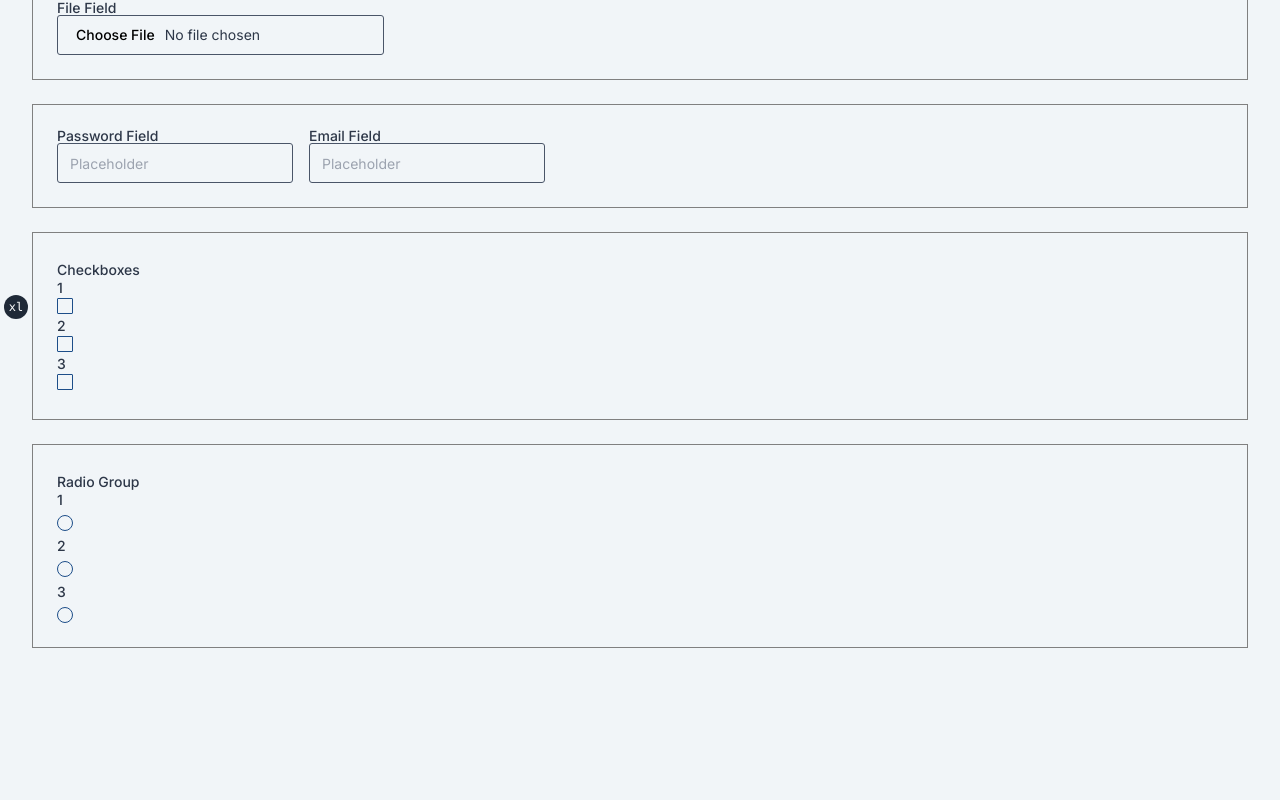
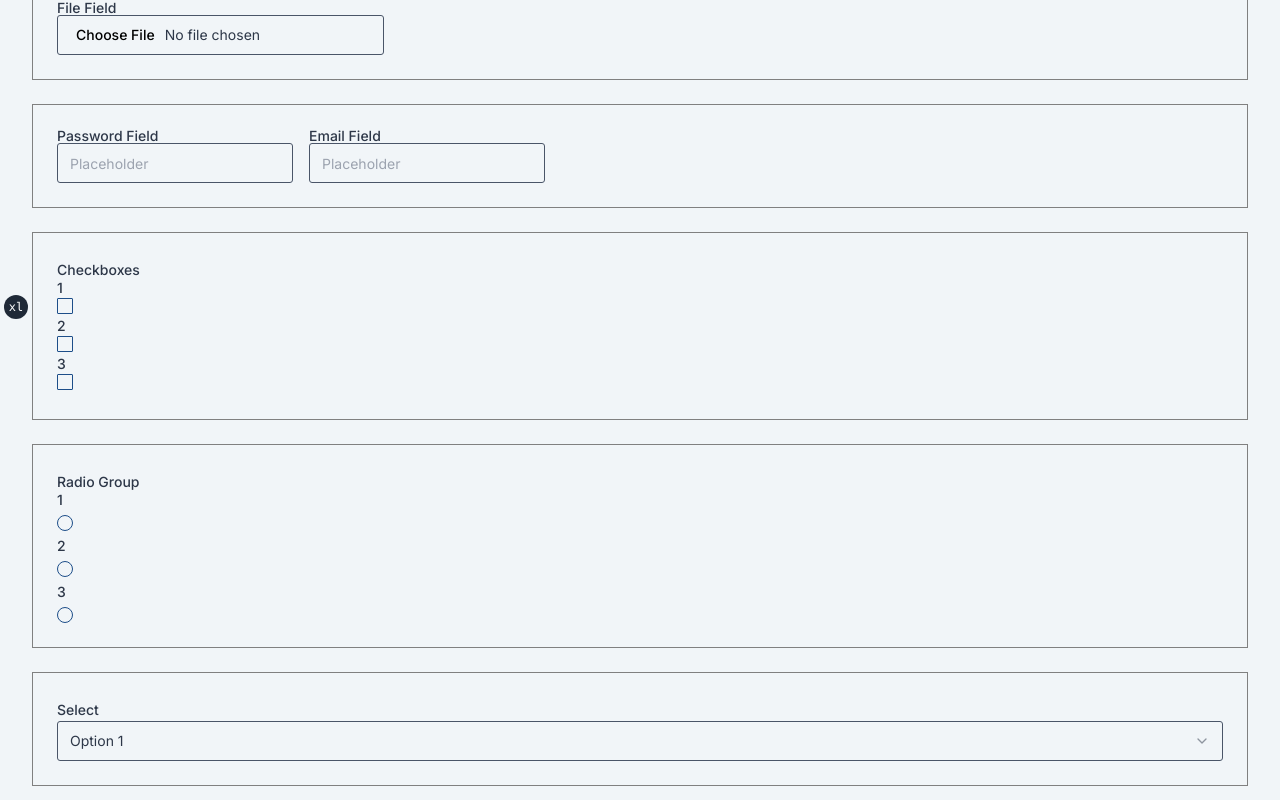
Before and after one commit to rpalermodrums/ryan-uilib, a Next.js app: page /inputs in a window 1280 px wide. Shown: the part 477-1277 px from the top of the page. Before the commit the page ends 1165 px from the top, so only its background shows below. Built offline with nearby package versions, Linux system fonts and the light colour scheme.

Commit message:
add select component

```diff
--- a/app/inputs/page.tsx
+++ b/app/inputs/page.tsx
@@ -2,6 +2,7 @@ import { Input } from "@/components/ui/input"
 import { Checkbox } from "@/components/ui/checkbox"
 import { Label } from "@/components/ui/label"
 import { RadioGroup, RadioGroupItem } from "@/components/ui/radio-group"
+import { Select, SelectContent, SelectGroup, SelectItem, SelectSeparator, SelectTrigger } from "@/components/ui/select"
 
 export default function IndexPage() {
   return (
@@ -47,6 +48,31 @@ export default function IndexPage() {
           <RadioGroupItem label="3" value={"3"} />
         </RadioGroup>
       </div>
+      <div style={{ border: "1px solid grey", padding: 24 }}>
+        <Label>Select</Label>
+        <Select>
+          <SelectTrigger>Option 1</SelectTrigger>
+          <SelectContent>
+            <SelectGroup key="group-1">
+              <SelectItem value="group-1">Option 1</SelectItem>
+              <SelectItem value="group-2">Option 2</SelectItem>
+              <SelectItem value="group-3">Option 3</SelectItem>
+            </SelectGroup>
+            <SelectSeparator />
+            <SelectGroup key="group-2">
+              <SelectItem value="group-1">Option 1</SelectItem>
+              <SelectItem value="group-2">Option 2</SelectItem>
+              <SelectItem value="group-3">Option 3</SelectItem>
+            </SelectGroup>
+            <SelectSeparator />
+            <SelectGroup key="group-3">
+              <SelectItem value="group-1">Option 1</SelectItem>
+              <SelectItem value="group-2">Option 2</SelectItem>
+              <SelectItem value="group-3">Option 3</SelectItem>
+            </SelectGroup>
+          </SelectContent>
+        </Select>
+        </div>
     </section>
   )
 }
```
